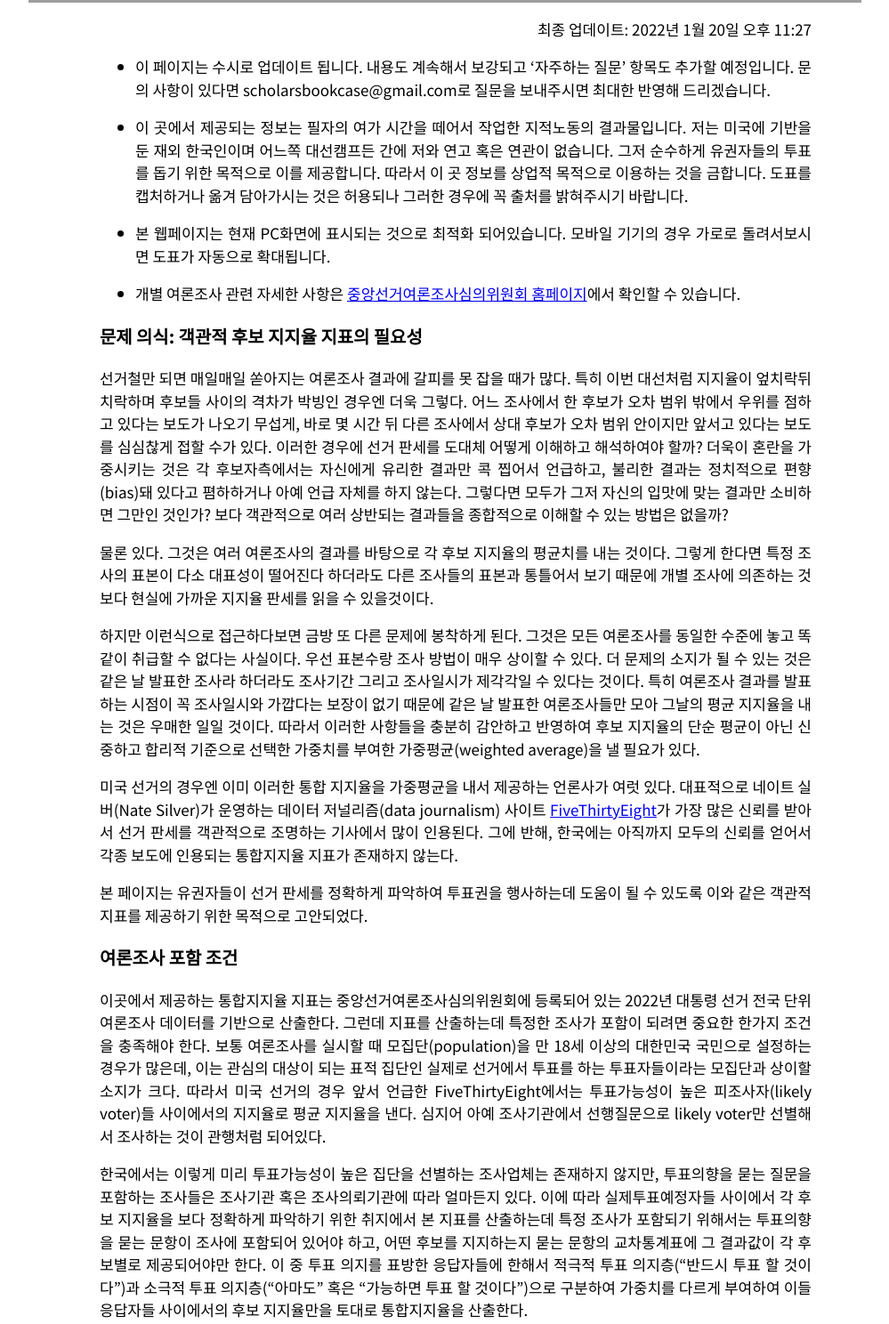
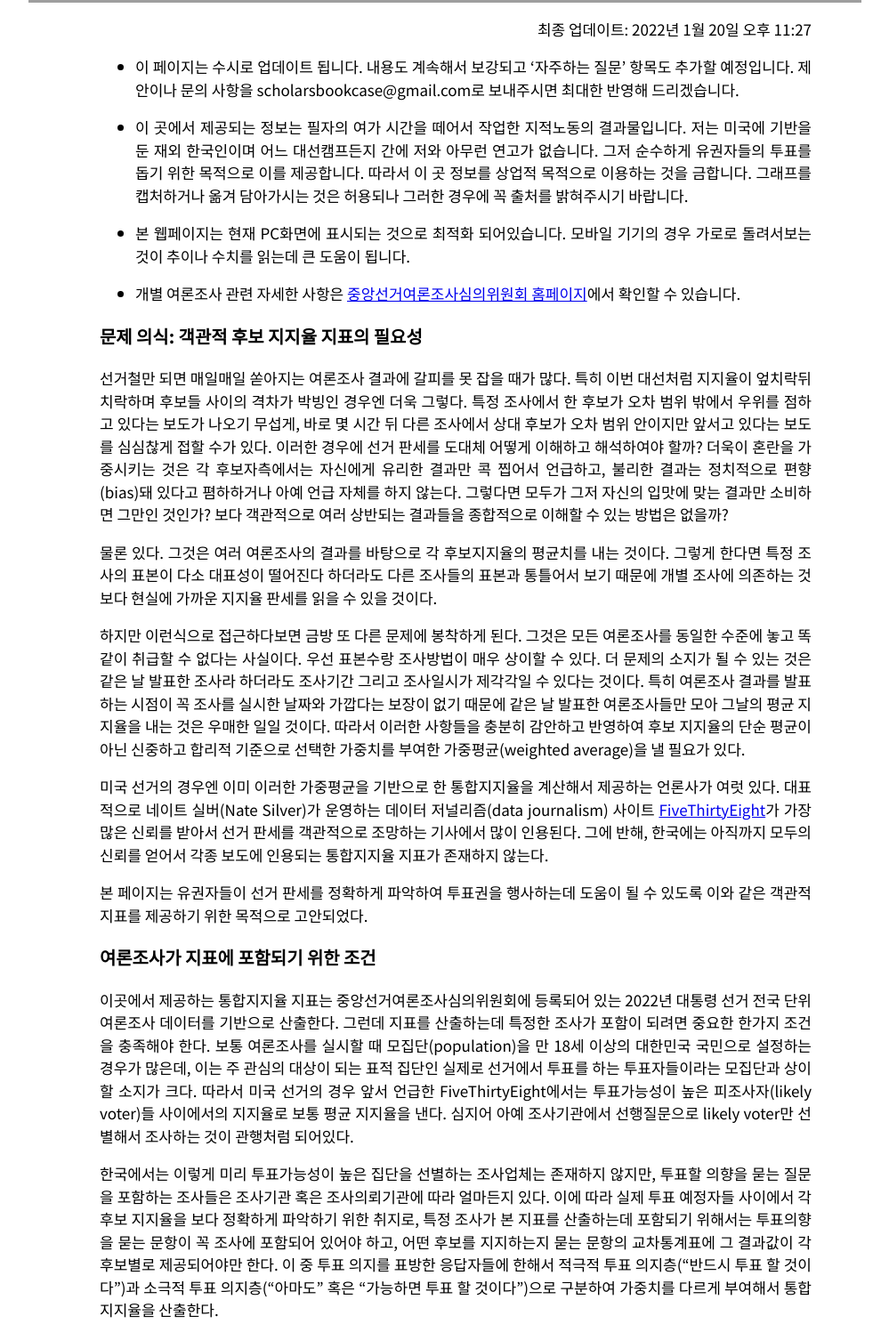
Before and after one commit to scholarsbookcase/koreanelectionpolls2022, a plain HTML site: page index.html in a window 1280 px wide. Shown: the part 1260-2748 px from the top of the page at 89% size, without its empty margins (128-1127 px from the left). Drawn offline with Linux system fonts and the light colour scheme; grey boxes are pictures that could not be loaded.

Commit message:
Minor edits

```diff
--- a/index.html
+++ b/index.html
@@ -76,46 +76,43 @@ body {
 <body>
 
 <h3><p align="center">제20대 대통령선거 후보자 통합지지율</b></h3>
-<p align="center">그래프 1. 기준일로부터 지난 14일 여론조사 결과로 산출</p>
+<p align="center">지표 &#9312: 기준일로부터 지난 14일 여론조사 결과로 산출</p>
 <div class="aspect-ratio" align="center"><iframe src="electionpolls_n14.html"></iframe></div>
 
-<p align="center">그래프 2. 기준일로부터 지난 10일 여론조사 결과로 산출</p>
+<p align="center">지표 &#9313: 기준일로부터 지난 10일 여론조사 결과로 산출</p>
 <div class="aspect-ratio" align="center"><iframe src="electionpolls_n10.html"></iframe></div>
 
 <p align="right">최종 업데이트: 2022년 1월 20일 오후 11:27</p>
 <ul>
-<li>이 페이지는 수시로 업데이트 됩니다. 내용도 계속해서 보강되고 ‘자주하는 질문’ 항목도 추가할 예정입니다. 문의 사항이 있다면 scholarsbookcase@gmail.com로 질문을 보내주시면 최대한 반영해 드리겠습니다.</li>
+<li>이 페이지는 수시로 업데이트 됩니다. 내용도 계속해서 보강되고 ‘자주하는 질문’ 항목도 추가할 예정입니다. 제안이나 문의 사항을 scholarsbookcase@gmail.com로 보내주시면 최대한 반영해 드리겠습니다.</li>
 </ul>
 <ul>
-<li>이 곳에서 제공되는 정보는 필자의 여가 시간을 떼어서 작업한 지적노동의 결과물입니다. 저는 미국에 기반을 둔 재외 한국인이며 어느쪽 대선캠프든 간에 저와 연고 혹은 연관이 없습니다. 그저 순수하게 유권자들의 투표를 돕기 위한 목적으로 이를 제공합니다. 따라서 이 곳 정보를 상업적 목적으로 이용하는 것을 금합니다. 도표를 캡처하거나 옮겨 담아가시는 것은 허용되나 그러한 경우에 꼭 출처를 밝혀주시기 바랍니다.</li>
+<li>이 곳에서 제공되는 정보는 필자의 여가 시간을 떼어서 작업한 지적노동의 결과물입니다. 저는 미국에 기반을 둔 재외 한국인이며 어느 대선캠프든지 간에 저와 아무런 연고가 없습니다. 그저 순수하게 유권자들의 투표를 돕기 위한 목적으로 이를 제공합니다. 따라서 이 곳 정보를 상업적 목적으로 이용하는 것을 금합니다. 그래프를 캡처하거나 옮겨 담아가시는 것은 허용되나 그러한 경우에 꼭 출처를 밝혀주시기 바랍니다.</li>
 </ul>
 
 <ul>
-<li>본 웹페이지는 현재 PC화면에 표시되는 것으로 최적화 되어있습니다. 모바일 기기의 경우 가로로 돌려서보시면 도표가 자동으로 확대됩니다.</li>
+<li>본 웹페이지는 현재 PC화면에 표시되는 것으로 최적화 되어있습니다. 모바일 기기의 경우 가로로 돌려서보는 것이 추이나 수치를 읽는데 큰 도움이 됩니다.</li>
 </ul>
 
 <ul>
-<li>개별 여론조사 관련 자세한 사항은 <a href="https://www.nesdc.go.kr">중앙선거여론조사심의위원회 홈페이지</a>에서 확인할 수 있습니다.</li>
+<li>개별 여론조사 관련 자세한 사항은 <a href="https://www.nesdc.go.kr">중앙선거여론조사심의위원회 홈페이지</a>에서 확인할 수 있습니다. </li>
 </ul>
 
-
-
-
 <h3 id="문제-의식-객관적-후보-지지율-지표의-필요성">문제 의식: 객관적 후보 지지율 지표의 필요성</h3>
-<p>선거철만 되면 매일매일 쏟아지는 여론조사 결과에 갈피를 못 잡을 때가 많다. 특히 이번 대선처럼 지지율이 엎치락뒤치락하며 후보들 사이의 격차가 박빙인 경우엔 더욱 그렇다. 어느 조사에서 한 후보가 오차 범위 밖에서 우위를 점하고 있다는 보도가 나오기 무섭게, 바로 몇 시간 뒤 다른 조사에서 상대 후보가 오차 범위 안이지만 앞서고 있다는 보도를 심심찮게 접할 수가 있다. 이러한 경우에 선거 판세를 도대체 어떻게 이해하고 해석하여야 할까? 더욱이 혼란을 가중시키는 것은 각 후보자측에서는 자신에게 유리한 결과만 콕 찝어서 언급하고, 불리한 결과는 정치적으로 편향(bias)돼 있다고 폄하하거나 아예 언급 자체를 하지 않는다. 그렇다면 모두가 그저 자신의 입맛에 맞는 결과만 소비하면 그만인 것인가? 보다 객관적으로 여러 상반되는 결과들을 종합적으로 이해할 수 있는 방법은 없을까?</p>
-<p>물론 있다. 그것은 여러 여론조사의 결과를 바탕으로 각 후보 지지율의 평균치를 내는 것이다. 그렇게 한다면 특정 조사의 표본이 다소 대표성이 떨어진다 하더라도 다른 조사들의 표본과 통틀어서 보기 때문에 개별 조사에 의존하는 것 보다 현실에 가까운 지지율 판세를 읽을 수 있을것이다.</p>
-<p>하지만 이런식으로 접근하다보면 금방 또 다른 문제에 봉착하게 된다. 그것은 모든 여론조사를 동일한 수준에 놓고 똑같이 취급할 수 없다는 사실이다. 우선 표본수랑 조사 방법이 매우 상이할 수 있다. 더 문제의 소지가 될 수 있는 것은 같은 날 발표한 조사라 하더라도 조사기간 그리고 조사일시가 제각각일 수 있다는 것이다. 특히 여론조사 결과를 발표하는 시점이 꼭 조사일시와 가깝다는 보장이 없기 때문에 같은 날 발표한 여론조사들만 모아 그날의 평균 지지율을 내는 것은 우매한 일일 것이다. 따라서 이러한 사항들을 충분히 감안하고 반영하여 후보 지지율의 단순 평균이 아닌 신중하고 합리적 기준으로 선택한 가중치를 부여한 가중평균(weighted average)을 낼 필요가 있다.</p>
-<p>미국 선거의 경우엔 이미 이러한 통합 지지율을 가중평균을 내서 제공하는 언론사가 여럿 있다. 대표적으로 네이트 실버(Nate Silver)가 운영하는 데이터 저널리즘(data journalism) 사이트 <a href="https://projects.fivethirtyeight.com/polls/president-general/national/">FiveThirtyEight</a>가 가장 많은 신뢰를 받아서 선거 판세를 객관적으로 조명하는 기사에서 많이 인용된다. 그에 반해, 한국에는 아직까지 모두의 신뢰를 얻어서 각종 보도에 인용되는 통합지지율 지표가 존재하지 않는다.</p>
+<p>선거철만 되면 매일매일 쏟아지는 여론조사 결과에 갈피를 못 잡을 때가 많다. 특히 이번 대선처럼 지지율이 엎치락뒤치락하며 후보들 사이의 격차가 박빙인 경우엔 더욱 그렇다. 특정 조사에서 한 후보가 오차 범위 밖에서 우위를 점하고 있다는 보도가 나오기 무섭게, 바로 몇 시간 뒤 다른 조사에서 상대 후보가 오차 범위 안이지만 앞서고 있다는 보도를 심심찮게 접할 수가 있다. 이러한 경우에 선거 판세를 도대체 어떻게 이해하고 해석하여야 할까? 더욱이 혼란을 가중시키는 것은 각 후보자측에서는 자신에게 유리한 결과만 콕 찝어서 언급하고, 불리한 결과는 정치적으로 편향(bias)돼 있다고 폄하하거나 아예 언급 자체를 하지 않는다. 그렇다면 모두가 그저 자신의 입맛에 맞는 결과만 소비하면 그만인 것인가? 보다 객관적으로 여러 상반되는 결과들을 종합적으로 이해할 수 있는 방법은 없을까?</p>
+<p>물론 있다. 그것은 여러 여론조사의 결과를 바탕으로 각 후보지지율의 평균치를 내는 것이다. 그렇게 한다면 특정 조사의 표본이 다소 대표성이 떨어진다 하더라도 다른 조사들의 표본과 통틀어서 보기 때문에 개별 조사에 의존하는 것 보다 현실에 가까운 지지율 판세를 읽을 수 있을 것이다.</p>
+<p>하지만 이런식으로 접근하다보면 금방 또 다른 문제에 봉착하게 된다. 그것은 모든 여론조사를 동일한 수준에 놓고 똑같이 취급할 수 없다는 사실이다. 우선 표본수랑 조사방법이 매우 상이할 수 있다. 더 문제의 소지가 될 수 있는 것은 같은 날 발표한 조사라 하더라도 조사기간 그리고 조사일시가 제각각일 수 있다는 것이다. 특히 여론조사 결과를 발표하는 시점이 꼭 조사를 실시한 날짜와 가깝다는 보장이 없기 때문에 같은 날 발표한 여론조사들만 모아 그날의 평균 지지율을 내는 것은 우매한 일일 것이다. 따라서 이러한 사항들을 충분히 감안하고 반영하여 후보 지지율의 단순 평균이 아닌 신중하고 합리적 기준으로 선택한 가중치를 부여한 가중평균(weighted average)을 낼 필요가 있다.</p>
+<p>미국 선거의 경우엔 이미 이러한 가중평균을 기반으로 한 통합지지율을 계산해서 제공하는 언론사가 여럿 있다. 대표적으로 네이트 실버(Nate Silver)가 운영하는 데이터 저널리즘(data journalism) 사이트 <a href="https://projects.fivethirtyeight.com/polls/president-general/national/">FiveThirtyEight</a>가 가장 많은 신뢰를 받아서 선거 판세를 객관적으로 조망하는 기사에서 많이 인용된다. 그에 반해, 한국에는 아직까지 모두의 신뢰를 얻어서 각종 보도에 인용되는 통합지지율 지표가 존재하지 않는다.</p>
 <p>본 페이지는 유권자들이 선거 판세를 정확하게 파악하여 투표권을 행사하는데 도움이 될 수 있도록 이와 같은 객관적 지표를 제공하기 위한 목적으로 고안되었다.</p>
-<h3 id="여론조사-포함-조건">여론조사 포함 조건</h3>
-<p>이곳에서 제공하는 통합지지율 지표는 중앙선거여론조사심의위원회에 등록되어 있는 2022년 대통령 선거 전국 단위 여론조사 데이터를 기반으로 산출한다. 그런데 지표를 산출하는데 특정한 조사가 포함이 되려면 중요한 한가지 조건을 충족해야 한다. 보통 여론조사를 실시할 때 모집단(population)을 만 18세 이상의 대한민국 국민으로 설정하는 경우가 많은데, 이는 관심의 대상이 되는 표적 집단인 실제로 선거에서 투표를 하는 투표자들이라는 모집단과 상이할 소지가 크다. 따라서 미국 선거의 경우 앞서 언급한 FiveThirtyEight에서는 투표가능성이 높은 피조사자(likely voter)들 사이에서의 지지율로 평균 지지율을 낸다. 심지어 아예 조사기관에서 선행질문으로 likely voter만 선별해서 조사하는 것이 관행처럼 되어있다.</p>
-<p>한국에서는 이렇게 미리 투표가능성이 높은 집단을 선별하는 조사업체는 존재하지 않지만, 투표의향을 묻는 질문을 포함하는 조사들은 조사기관 혹은 조사의뢰기관에 따라 얼마든지 있다. 이에 따라 실제투표예정자들 사이에서 각 후보 지지율을 보다 정확하게 파악하기 위한 취지에서 본 지표를 산출하는데 특정 조사가 포함되기 위해서는 투표의향을 묻는 문항이 조사에 포함되어 있어야 하고, 어떤 후보를 지지하는지 묻는 문항의 교차통계표에 그 결과값이 각 후보별로 제공되어야만 한다. 이 중 투표 의지를 표방한 응답자들에 한해서 적극적 투표 의지층(“반드시 투표 할 것이다”)과 소극적 투표 의지층(“아마도” 혹은 “가능하면 투표 할 것이다”)으로 구분하여 가중치를 다르게 부여하여 이들 응답자들 사이에서의 후보 지지율만을 토대로 통합지지율을 산출한다.</p>
+<h3 id="여론조사-포함-조건">여론조사가 지표에 포함되기 위한 조건</h3>
+<p>이곳에서 제공하는 통합지지율 지표는 중앙선거여론조사심의위원회에 등록되어 있는 2022년 대통령 선거 전국 단위 여론조사 데이터를 기반으로 산출한다. 그런데 지표를 산출하는데 특정한 조사가 포함이 되려면 중요한 한가지 조건을 충족해야 한다. 보통 여론조사를 실시할 때 모집단(population)을 만 18세 이상의 대한민국 국민으로 설정하는 경우가 많은데, 이는 주 관심의 대상이 되는 표적 집단인 실제로 선거에서 투표를 하는 투표자들이라는 모집단과 상이할 소지가 크다. 따라서 미국 선거의 경우 앞서 언급한 FiveThirtyEight에서는 투표가능성이 높은 피조사자(likely voter)들 사이에서의 지지율로 보통 평균 지지율을 낸다. 심지어 아예 조사기관에서 선행질문으로 likely voter만 선별해서 조사하는 것이 관행처럼 되어있다.</p>
+<p>한국에서는 이렇게 미리 투표가능성이 높은 집단을 선별하는 조사업체는 존재하지 않지만, 투표할 의향을 묻는 질문을 포함하는 조사들은 조사기관 혹은 조사의뢰기관에 따라 얼마든지 있다. 이에 따라 실제 투표 예정자들 사이에서 각 후보 지지율을 보다 정확하게 파악하기 위한 취지로, 특정 조사가 본 지표를 산출하는데 포함되기 위해서는 투표의향을 묻는 문항이 꼭 조사에 포함되어 있어야 하고, 어떤 후보를 지지하는지 묻는 문항의 교차통계표에 그 결과값이 각 후보별로 제공되어야만 한다. 이 중 투표 의지를 표방한 응답자들에 한해서 적극적 투표 의지층(“반드시 투표 할 것이다”)과 소극적 투표 의지층(“아마도” 혹은 “가능하면 투표 할 것이다”)으로 구분하여 가중치를 다르게 부여해서 통합지지율을 산출한다.</p>
 <h3 id="가중치를-부여하는-기준">가중치를 부여하는 기준</h3>
 <p>그렇다면 각 후보 지지율의 가중평균을 낼 때 어떻게 가중치를 부여하는 것이 합리적일까? 여기 제시하는 새로운 통합지지율 지표의 신뢰성을 확보하기 위해서는 투명하게 그 기준을 밝히고 설명할 필요가 있다. 다음 사항들을 고려하였다.</p>
 
 <h4>1. 조사일시</h4>
 
-<p>일정한 날짜를 기준으로 평균지지율을 계산할 때 그 날로부터 일정기간 (14일 혹은 10일)내의 모든 여론조사들을 포함시켰다 (단, 위에서 밝힌 여론조사 포함 조건을 충족시키는 조사에 한해서). 이들 중 최근 실시된 조사일 수록 그것에 비례해서 더 높은 가중치를 부여한다. 여러날에 걸친 조사의 경우에는 조사기간에 포함되는 모든 조사일시의 가중치 값을 합산해여 해당 조사의 조사기간으로 나누어 평균을 낸 가중치를 부여한다.</p>
+<p>일정한 날짜를 기준으로 평균지지율을 계산할 때 그 날로부터 일정기간 (14일 혹은 10일)내의 모든 여론조사들을 포함시켰다 (단, 위에서 밝힌 여론조사 포함 조건을 충족시키는 조사에 한해서). 이들 중 최근 실시된 조사일 수록 그것에 비례해서 더 높은 가중치를 부여한다. 여러날에 걸친 조사의 경우에는 조사기간에 포함되는 모든 조사일의 가중치 값을 합산해여 해당 조사의 조사기간으로 나누어 평균을 낸 가중치를 부여한다.</p>
 
 <h4>2. 표본수/투표의지</h4>
 
@@ -130,9 +127,12 @@ body {
 <p>이번 대선에서 대부분의 조사기관이 휴대전화에 거는 방식으로 조사를 시행하는 휴대전화조사 의존률이 높다. 그에 따라 휴대전화로 조사에 응하는 집단이 표적 모집단과의 구성의 차이로 인해 휴대전화 조사결과의 편향(bias)이 생길 수 있다. 그러한 표본의 사각지대를 메우기 위해 조사결과에 유선조사로 조사된 집단이 포함될 경우 유선전화 조사의 비율에 따라 일정한 가중치를 부여한다.</p>
 <h3 id="통합지지율-도표">통합지지율 그래프</h3>
 <p>위에서 제시한 가중치 부여 방식을 토대로 윤석열 후보가 국민의 힘 대선 후보로 확정됐던 시점부터 여론조사 공표 금지기간이 시작되기 직전까지 통합지지율 추이를 보기 쉬운 그래프 형태로 이곳에서 제공할 예정이다. 마우스 커서를 그래프 위로 이동거나 손가락으로 그래프를 탭하면 날짜별로 각 후보의 정확한 통합지지율 수치를 볼 수 있다. 중앙선거여론조사심의위원회에 조사가 등록되어 공표됨에 따라 통합지지율이 수시로 업데이트 되기 때문에 같은 날 수치라도 여론조사 수가 늘어남에 따라 다소 변동이 있을 수 있다.</p>
-<p>기준일로부터 과거 14일 혹은 과거 10일 여론조사들을 종합하여 산출한 두 가지 통합지지율 도표가 제공된다. 과거 14일 조사로 산출한 도표는 각 날짜별 통합지지율을 계산할 때 포함되는 여론조사 수가 많아서 더 많은 표본을 기반으로 산출 되었다는 장점을 갖는 대신에 최근 지지율 변화의 반영이 느릴 수 있다. 반면에 과거 10일 조사로 산출한 도표는 최근 지지율 변화에 더 민감하게 반응하는 대신에 일부 편향된 조사에 의해 수치가 좌우될 소지가 있다. 이러한 점을 유의해서 결과를 해석하여야 할 것이다.</p>
+<p>기준일로부터 과거 14일 혹은 과거 10일 여론조사들을 종합하여 산출한 두 가지 통합지지율 그래프가 제공된다. 과거 14일 조사로 산출한 그래프는 각 날짜별 통합지지율을 계산할 때 포함되는 여론조사 수가 많아서 더 많은 표본을 기반으로 산출 되었다는 장점을 갖는 대신에 최근 지지율 변화의 반영이 느릴 수 있다. 반면에 과거 10일 조사로 산출한 그래프는 최근 지지율 변화에 더 민감하게 반응하는 대신에 일부 편향된 조사에 의해 수치가 좌우될 소지가 있다. 이러한 점을 유의해서 결과를 해석하여야 할 것이다.</p>
 
-
+<br>
+<br>
+<br>
+<br>
 </body>
 </html>
 
```
Also changed, not shown: 1 other file.
